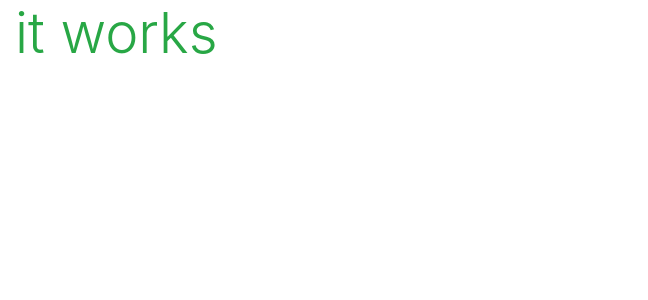
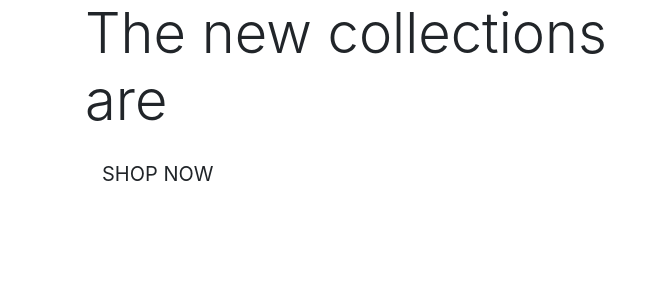
Before and after one commit to Trollope91/Full-stack-project, a Django app: page / in a window 1280 px wide. Shown: the top 300 px of the page, without its empty margins (0-648 px from the left). Run offline with Django 3.2, Linux system fonts and the light colour scheme.

Commit message:
Add header to index

```diff
--- a/home/templates/home/index.html
+++ b/home/templates/home/index.html
@@ -1,6 +1,29 @@
 {% extends "base.html" %}
 {% load static %}
 
+
+{% block page_header %}
+    <div class="container header-container">
+        <div class="row">
+            <div class="col"></div>
+        </div>
+    </div>
+{% endblock %}
+
 {% block content %}
-<h1 class="display-4 text-success">it works</h1>
+    <div class="container h-100">
+        <div class="row h-100">
+            <div class="col-7 col-md-6 my-auto">
+                <h1 class="display-4 logo-font text-black">
+                    The new collections are
+                </h1>
+                <div "my-5">
+                    <h4>
+                        <a href="" class="shop-now-button btn btn-lg rounded-8 text-uppercase py-3">Shop Now</a>
+                    </h4>
+                </div>
+            </div>
+        </div>
+    </div>
+
 {% endblock %}
```
